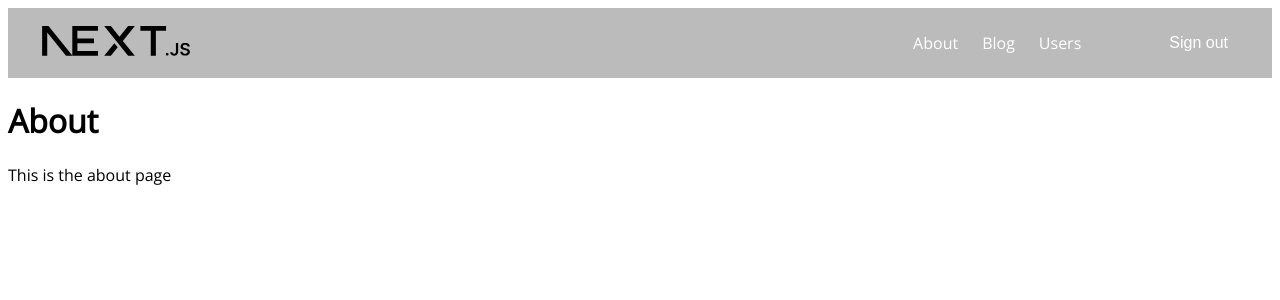
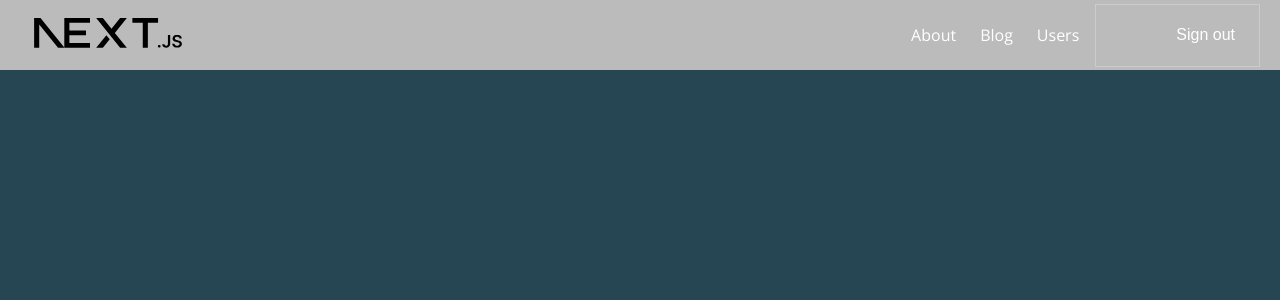
Before and after one commit to jurichar/mynextspace, a Next.js app: page /about in a window 1280 px wide. Shown: the top 300 px of the page. Built offline with nearby package versions, Linux system fonts and the light colour scheme; no server answers; sample sign-in values are in the browser's storage.

Commit message:
improve users page

```diff
--- a/app/NavMenu.module.css
+++ b/app/NavMenu.module.css
@@ -1,10 +1,14 @@
 .nav {
+    position: fixed;
+    top: 0;
+    width: 100%;
     display: flex;
     background-color: rgb(187, 187, 187);
     color: white;
     height: 70px;
     justify-content: space-between;
     align-items: center;
+    z-index: 1;
 }
 
 .links {
--- a/app/globals.css
+++ b/app/globals.css
@@ -1,5 +1,21 @@
-/* * {
-    box-sizing: border-box;
+/* Global */
+:root {
+    --white: rgb(223, 243, 255);
+    --black: rgb(38, 70, 83);
+    --blue: rgb(42, 157, 143);
+    --yellow: rgb(233, 196, 106);
+    --orange: rgb(244, 162, 97);
+    --red: rgb(231, 111, 81);
+}
+
+
+* {
+    padding: 0px;
     margin: 0;
-    padding: 0;
-} */
+    border: none;
+    outline: none;
+}
+
+body {
+    background-color: var(--black);
+}
--- a/components/button.module.css
+++ b/components/button.module.css
@@ -1,5 +1,6 @@
 .div {
     display: flex;
+    border: 1px solid #ccc;
     /* justify-content: center; */
 }
 
--- a/components/button.tsx
+++ b/components/button.tsx
@@ -19,8 +19,8 @@ export function SignInButton() {
         <Link href={`/dashboard`}>
           <Image
             src={session.user?.image ?? "./meme.jpg"}
-            width={32}
-            height={32}
+            width={40}
+            height={40}
             alt="Your Name"
           />
         </Link>
```
Also changed, not shown: app/users/[id]/page.module.css (+7 -0 lines), components/UserCard/UserCard.module.css (+30 -12 lines), components/UserCard/UserCard.tsx (+14 -11 lines).
